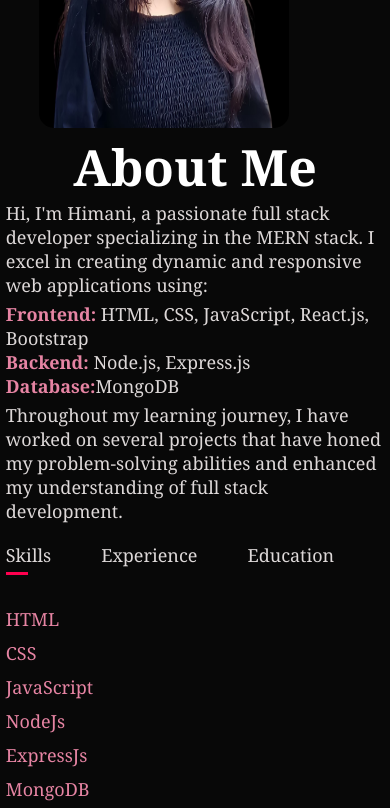
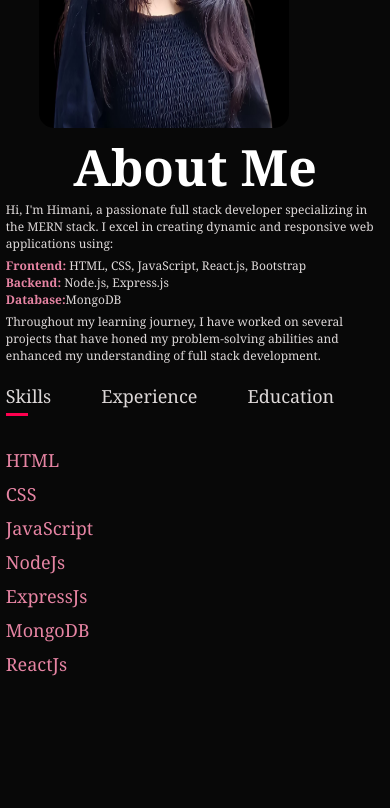
Before and after one commit to himanipanwar78/My-Portfolio, a plain HTML site: page index.html in a window 390 px wide. Shown: the part 840-1648 px from the top of the page. Drawn offline with Linux system fonts and the light colour scheme.

Commit message:
Update style.css

```diff
--- a/style.css
+++ b/style.css
@@ -471,13 +471,7 @@ nav .fas{
         border-radius: 15px;
          }
 
-   .about-col-2{
-    flex-basis: 40%;
-    font-size: 18px;
-    font-weight: 400;
-    color: rgb(221, 216, 216);
 
-}
 
 
 }
```
